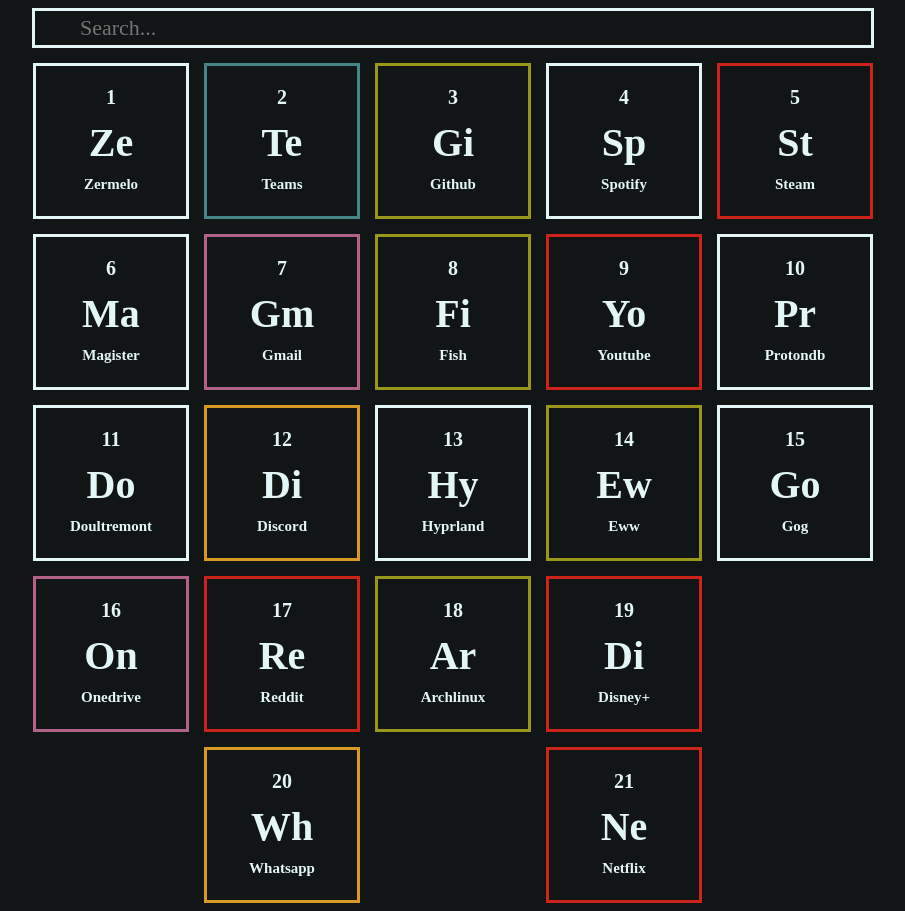
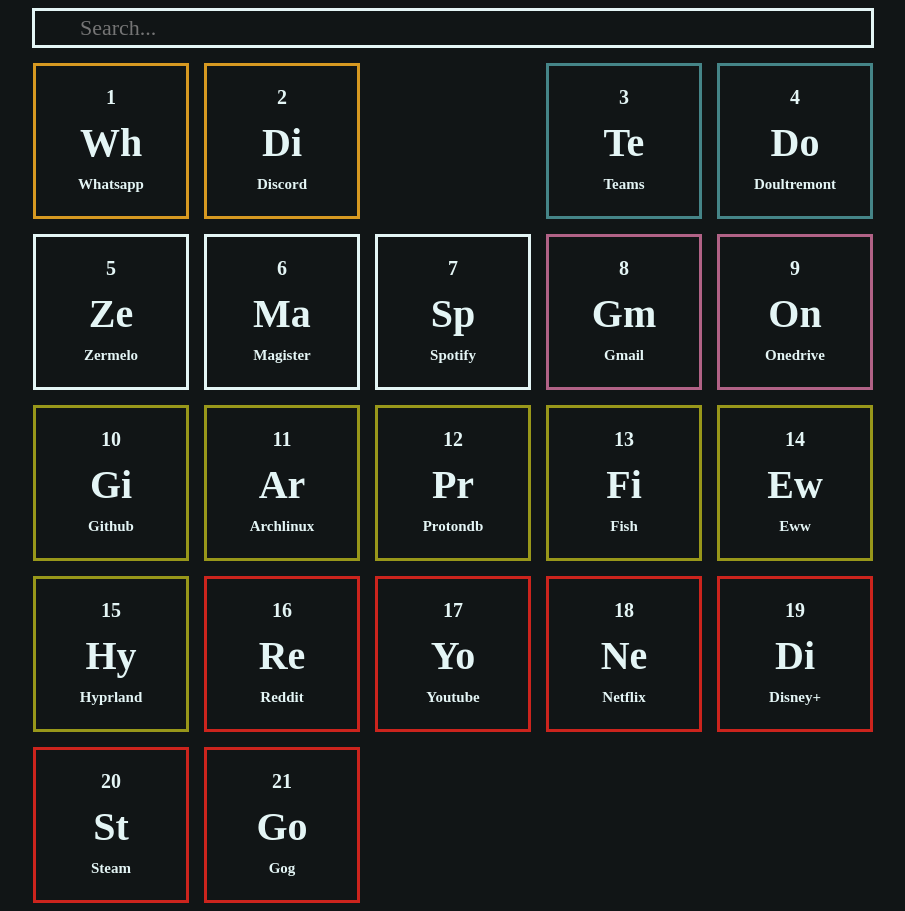
Before and after one commit to smvd/HomePage, a plain HTML site: page home.html in a window 1280 px wide. Shown: the whole page, without its empty margins (187-1092 px from the left). Drawn offline with Linux system fonts and the light colour scheme.

Commit message:
Rearange cells
Putting the same categories next to each other makes it look more like a
periodic table.

```diff
--- a/home.html
+++ b/home.html
@@ -161,122 +161,113 @@
 					</form>
 				</div>
 				<div class="content">
-					<a class="cell " href="https://example.com">
+					<a class="cell social" href="https://web.whatsapp.com">
 						<h1>1</h1>
-						<h2>Ze</h2>
-						<h3>Zermelo</h3>
+						<h2>Wh</h2>
+						<h3>Whatsapp</h3>
+					</a>
+					<a class="cell social" href="https://www.discord.com">
+						<h1>2</h1>
+						<h2>Di</h2>
+						<h3>Discord</h3>
+					</a>
+					<a class="blank">
 					</a>
 					<a class="cell uni" href="https://teams.microsoft.com">
-						<h1>2</h1>
+						<h1>3</h1>
 						<h2>Te</h2>
 						<h3>Teams</h3>
 					</a>
-					<a class="cell dev" href="https://www.github.com">
-						<h1>3</h1>
-						<h2>Gi</h2>
-						<h3>Github</h3>
+					<a class="cell uni" href="https://sgdelangstraat.sharepoint.com/sites/portaaldoultremontcollege">
+						<h1>4</h1>
+						<h2>Do</h2>
+						<h3>Doultremont</h3>
 					</a>
-					<a class="cell " href="https://www.spotify.com/nl">
-						<h1>4</h1>
-						<h2>Sp</h2>
-						<h3>Spotify</h3>
-					</a>
-					<a class="cell entertainment" href="https://store.steampowered.com">
+					<a class="cell " href="https://example.com">
 						<h1>5</h1>
-						<h2>St</h2>
-						<h3>Steam</h3>
+						<h2>Ze</h2>
+						<h3>Zermelo</h3>
 					</a>
 					<a class="cell " href="https://example.com">
 						<h1>6</h1>
 						<h2>Ma</h2>
 						<h3>Magister</h3>
 					</a>
+					<a class="cell " href="https://www.spotify.com/nl">
+						<h1>7</h1>
+						<h2>Sp</h2>
+						<h3>Spotify</h3>
+					</a>
 					<a class="cell personal" href="https://mail.google.com">
-						<h1>7</h1>
+						<h1>8</h1>
 						<h2>Gm</h2>
 						<h3>Gmail</h3>
 					</a>
-					<a class="cell dev" href="https://fishshell.com">
-						<h1>8</h1>
-						<h2>Fi</h2>
-						<h3>Fish</h3>
+					<a class="cell personal" href="https://onedrive.live.com">
+						<h1>9</h1>
+						<h2>On</h2>
+						<h3>Onedrive</h3>
 					</a>
-					<a class="cell entertainment" href="https://www.youtube.com">
-						<h1>9</h1>
-						<h2>Yo</h2>
-						<h3>Youtube</h3>
+					<a class="cell dev" href="https://www.github.com">
+						<h1>10</h1>
+						<h2>Gi</h2>
+						<h3>Github</h3>
 					</a>
-					<a class="cell " href="https://www.protondb.com">
-						<h1>10</h1>
+					<a class="cell dev" href="https://wiki.archlinux.org">
+						<h1>11</h1>
+						<h2>Ar</h2>
+						<h3>Archlinux</h3>
+					</a>
+					<a class="cell dev" href="https://www.protondb.com">
+						<h1>12</h1>
 						<h2>Pr</h2>
 						<h3>Protondb</h3>
 					</a>
-					<a class="cell " href="https://sgdelangstraat.sharepoint.com/sites/portaaldoultremontcollege">
-						<h1>11</h1>
-						<h2>Do</h2>
-						<h3>Doultremont</h3>
-					</a>
-					<a class="cell social" href="https://www.discord.com">
-						<h1>12</h1>
-						<h2>Di</h2>
-						<h3>Discord</h3>
-					</a>
-					<a class="cell " href="https://wiki.hyprland.org">
+					<a class="cell dev" href="https://fishshell.com">
 						<h1>13</h1>
-						<h2>Hy</h2>
-						<h3>Hyprland</h3>
+						<h2>Fi</h2>
+						<h3>Fish</h3>
 					</a>
 					<a class="cell dev" href="https://elkowar.github.io/eww">
 						<h1>14</h1>
 						<h2>Ew</h2>
 						<h3>Eww</h3>
 					</a>
-					<a class="cell " href="https://www.gog.com">
+					<a class="cell dev" href="https://wiki.hyprland.org">
 						<h1>15</h1>
-						<h2>Go</h2>
-						<h3>Gog</h3>
-					</a>
-					<a class="cell personal" href="https://onedrive.live.com">
-						<h1>16</h1>
-						<h2>On</h2>
-						<h3>Onedrive</h3>
+						<h2>Hy</h2>
+						<h3>Hyprland</h3>
 					</a>
 					<a class="cell entertainment" href="https://www.reddit.com">
-						<h1>17</h1>
+						<h1>16</h1>
 						<h2>Re</h2>
 						<h3>Reddit</h3>
 					</a>
-					<a class="cell dev" href="https://wiki.archlinux.org">
+					<a class="cell entertainment" href="https://www.youtube.com">
+						<h1>17</h1>
+						<h2>Yo</h2>
+						<h3>Youtube</h3>
+					</a>
+					<a class="cell entertainment" href="https://www.netflix.com/nl-en">
 						<h1>18</h1>
-						<h2>Ar</h2>
-						<h3>Archlinux</h3>
+						<h2>Ne</h2>
+						<h3>Netflix</h3>
 					</a>
 					<a class="cell entertainment" href="https://www.disneyplus.com/en-nl">
 						<h1>19</h1>
 						<h2>Di</h2>
 						<h3>Disney+</h3>
 					</a>
-					<a class="blank">
+					<a class="cell entertainment" href="https://store.steampowered.com">
+						<h1>20</h1>
+						<h2>St</h2>
+						<h3>Steam</h3>
 					</a>
-					<a class="blank">
+					<a class="cell entertainment" href="https://www.gog.com">
+						<h1>21</h1>
+						<h2>Go</h2>
+						<h3>Gog</h3>
 					</a>
-					<a class="cell social" href="https://web.whatsapp.com">
-						<h1>20</h1>
-						<h2>Wh</h2>
-						<h3>Whatsapp</h3>
-					</a>
-					<a class="blank">
-					</a>
-					<a class="cell entertainment" href="https://www.netflix.com/nl-en">
-						<h1>21</h1>
-						<h2>Ne</h2>
-						<h3>Netflix</h3>
-					</a>
-					<a class="blank">
-					</a>
-
-
-
 
 
 				</div>
```
Also changed, not shown: content.csv (+23 -26 lines).
